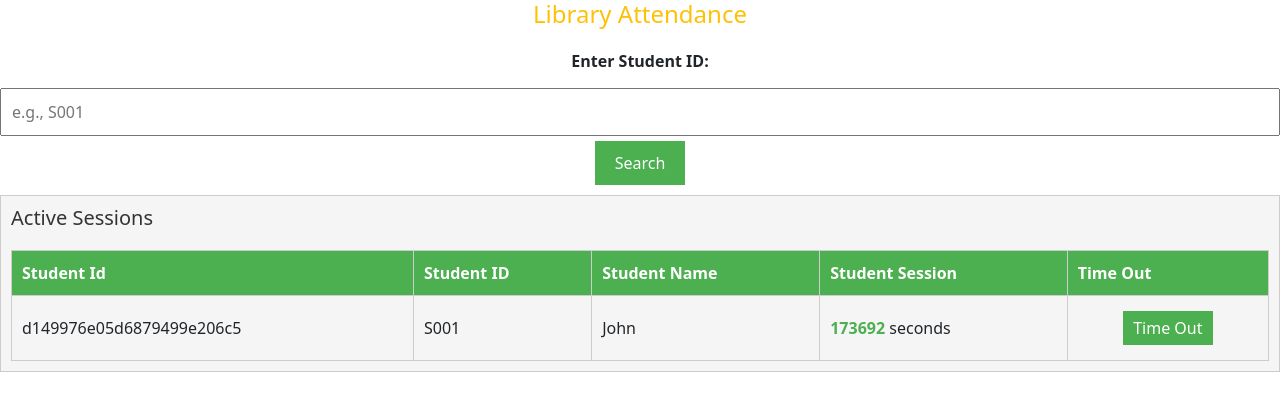
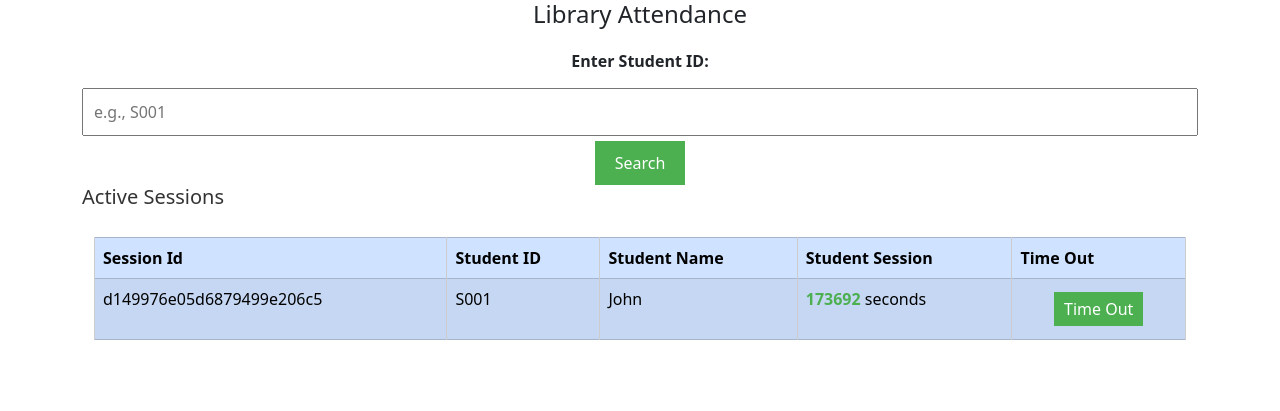
Before and after one commit to ArnoldFernando/library-attendance, a PHP site: page / in a window 1280 px wide. Shown: the top 411 px of the page. Run offline with PHP 8.4, Linux system fonts and the light colour scheme; data comes from the database, SQL or seed files in the repository; data that the repository does not hold is empty; some libraries are stand-ins or nearby versions.

Commit message:
Add Bootstrap classes to improve page layout

```diff
--- a/index.php
+++ b/index.php
@@ -20,7 +20,8 @@ startSystem();
 </head>
 
 <body>
-  <h1 class="text-warning">Library Attendance</h1>
+  <div class="container top-table">
+    <h1 class="">Library Attendance</h1>
     <form method="post">
       <label for="student_id">Enter Student ID:</label>
       <input type="text" name="student_id" id="student_id" placeholder="e.g., S001">
@@ -38,7 +39,7 @@ startSystem();
     <?php
       } else {
       ?>
-        <table border='1'>
+    <table border='1' class="table table-primary table-bordered">
       <tr>
         <th>Student ID</th>
         <th>Last Name</th>
@@ -53,8 +54,10 @@ startSystem();
         <td>
           <form action="session.php" method="post">
             <input type="hidden" name="student_id" value="<?= $student['student_id'] ?>">
-                <button <?= (hasActiveSession($search_id) ? "disabled" : "") ?> type="submit" name="time_in">Time In</button>
-                <button <?= (!hasActiveSession($search_id) ? "disabled" : "") ?> type="submit" name="time_out">Time Out</button>
+            <button <?= (hasActiveSession($search_id) ? "disabled" : "") ?> type="submit" name="time_in">Time
+              In</button>
+            <button <?= (!hasActiveSession($search_id) ? "disabled" : "") ?> type="submit" name="time_out">Time
+              Out</button>
           </form>
         </td>
       </tr>
@@ -70,45 +73,46 @@ startSystem();
         die("Connection failed: " . $e->getMessage());
       }
         ?>
+  </div>
 
-      <div class="active-session">
-        <table>
-          <tr>
-            <th>Student Id</th>
-            <th>Student ID</th>
-            <th>Student Name</th>
-            <th>Student Session</th>
-            <th>Time Out</th>
+  <div class="container-xl ">
+    <h2>Active Sessions</h2>
+    <div class="container-xl table-responsive table-wrapper ">
+      <table class="table table-primary table-bordered table-striped">
+        <thead class="thead">
+          <th scope="col">Session Id</th>
+          <th scope="col">Student ID</th>
+          <th scope="col">Student Name</th>
+          <th scope="col">Student Session</th>
+          <th scope="col">Time Out</th>
           </tr>
+        </thead>
 
 
         <?php
-          echo "<h2>Active Sessions</h2>";
-
           $active_sessions = getAllActiveSessions();
           // print_r($active_sessions);
-          foreach ($active_sessions as $active_session) {
-            // Process each session
+          foreach ($active_sessions as $active_session)
+          {
           ?>
         <tr>
           <td><?php echo $active_session['session_id']; ?></td>
-              <td><?php echo $active_session['student_id']; ?></td>
+          <td scope="row"><?php echo $active_session['student_id']; ?></td>
           <td><?php echo $active_session['first_name']; ?></td>
-              <td><?php echo  "<strong class='session-sec'>" .  $active_session['session_seconds'] . "</strong> seconds" ?></td>
+          <td><?php echo  "<strong class='session-sec'>" .  $active_session['session_seconds'] . "</strong> seconds" ?>
+          </td>
           <td>
             <form action="session.php" method="post">
-                <input type="hidden" name="student_id" value="<?= $student['student_id'] ?>">
+              <input type="hidden" name="student_id" value="<?= $active_session['student_id'] ?>">
               <button type="submit" name="time_out">Time Out</button>
             </form>
           </td>
-              <!-- echo "<div class='session-details'>Session ID: " . $active_session['session_id'] . "</div>";
-              echo "<div class='student-name'>Student name: " . $active_session['first_name'] . " " . $active_session['last_name'] . "</div>";
-              echo "<div class='session-duration'>Student session duration in seconds: <strong class='session-sec'>" .  $active_session['session_seconds'] . "</strong> seconds</div>";
-              -->
+        </tr>
         <?php
           }
           ?>
       </table>
+    </div>
   </div>
 
 
```
Lines whose indentation alone changed are shown as unchanged.
